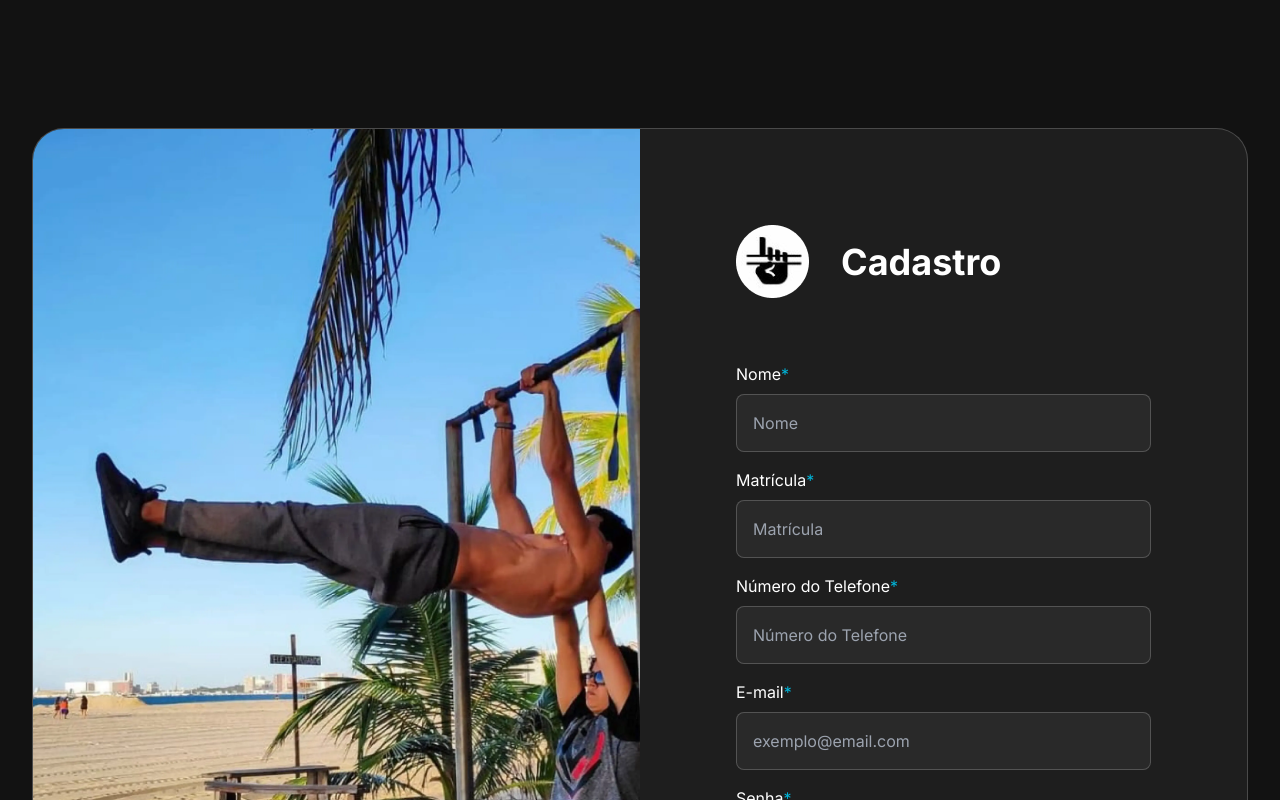
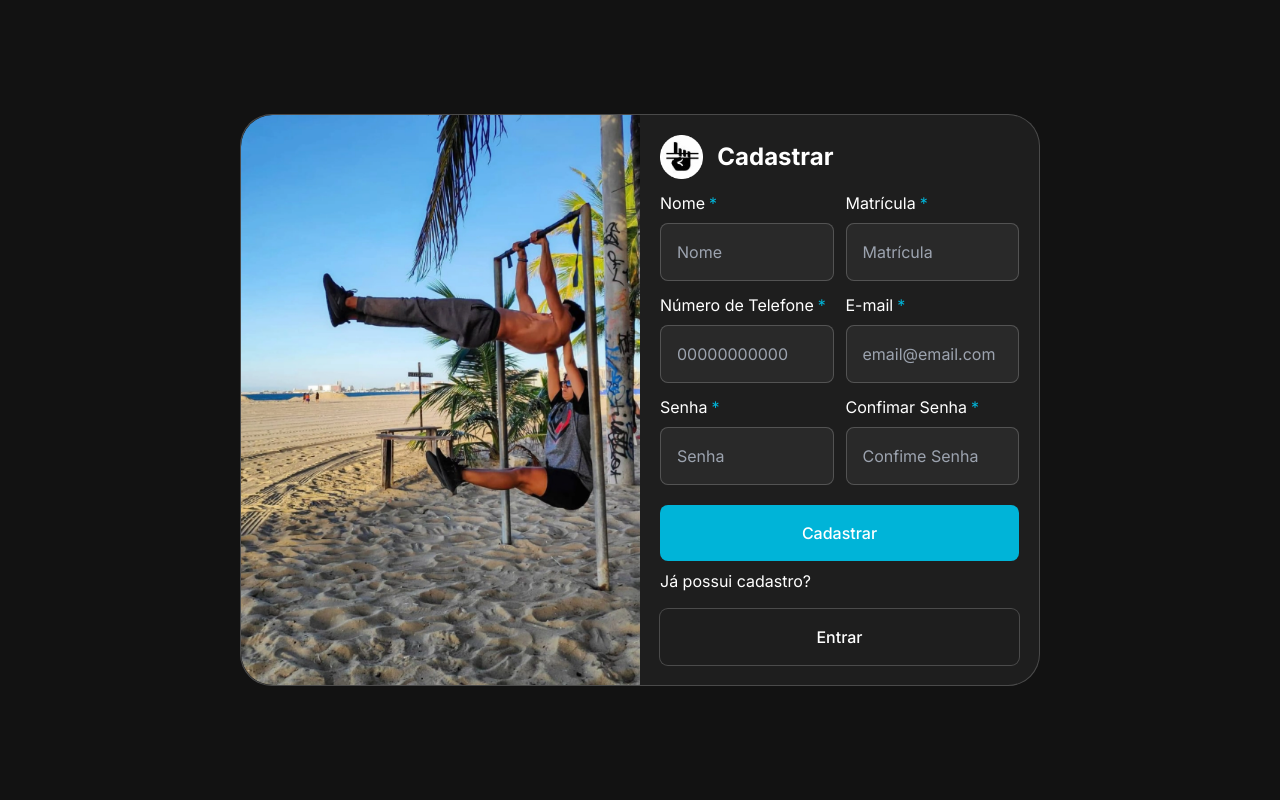
Before and after one commit to Matt-Gary/project-believe-front, a React (Vite) app: page /cadastro in a window 1280 px wide. Shown: the top 800 px of the page. Built offline with nearby package versions, Linux system fonts and the light colour scheme.

Commit message:
feat:styles login form

```diff
--- a/src/index.css
+++ b/src/index.css
@@ -119,3 +119,14 @@ button {
 input.input-error {
   border: 1px solid #ef4444;
 }
+
+input[type="number"]::-webkit-outer-spin-button,
+input[type="number"]::-webkit-inner-spin-button {
+  -webkit-appearance: none;
+  margin: 0;
+}
+
+/* Para Firefox */
+input[type="number"] {
+  -moz-appearance: textfield;
+}
--- a/src/pages/Login/LoginPage.jsx
+++ b/src/pages/Login/LoginPage.jsx
@@ -29,10 +29,10 @@ export function LoginPage() {
 
   return (
     <main className="flex min-h-screen items-center">
-      <div className="card-glass mx-auto grid h-screen w-full grid-cols-1 overflow-hidden md:grid-cols-2 lg:h-auto lg:max-w-[800px] lg:rounded-[2rem]">
-        <div className="hidden md:block">
+      <div className="card-glass mx-auto grid h-screen w-full grid-cols-1 overflow-hidden sm:grid-cols-2 lg:h-auto lg:max-w-[800px] lg:rounded-[2rem]">
+        <div className="hidden sm:block">
           <img
-            className="object-cover md:h-full lg:rounded-bl-[2rem] lg:rounded-tl-[2rem]"
+            className="object-cover sm:h-full lg:rounded-bl-[2rem] lg:rounded-tl-[2rem]"
             src={LoginImage}
             alt="hero"
           />
@@ -42,13 +42,12 @@ export function LoginPage() {
           onSubmit={handleSubmit(onSubmit)}
           className="flex flex-col space-y-4 p-5"
         >
-          <Link
-            className="flex flex-col items-center justify-start gap-6 md:flex-row"
-            to="/"
-          >
-            <img src={LogoSmall} alt="" />
+          <div className="flex flex-col items-center justify-start gap-6 sm:flex-row">
+            <Link to="/">
+              <img src={LogoSmall} alt="" />
+            </Link>
             <h1 className="text-3xl font-bold">Entrar</h1>
-          </Link>
+          </div>
 
           <Input
             id="Usuário"
@@ -56,6 +55,7 @@ export function LoginPage() {
             type="text"
             {...register("user", { required: true })}
             aria-invalid={errors.user ? "true" : "false"}
+            className={errors.user ? "input-error" : ""}
           />
           {errors.user && (
             <span className="text-start text-sm text-red-500">
@@ -69,6 +69,7 @@ export function LoginPage() {
             type="password"
             {...register("password", { required: true })}
             aria-invalid={errors.password ? "true" : "false"}
+            className={errors.password ? "input-error" : ""}
           />
           {errors.password && (
             <span className="text-start text-sm text-red-500">
--- a/src/pages/Login/SignUpPage.jsx
+++ b/src/pages/Login/SignUpPage.jsx
@@ -3,11 +3,13 @@ import { Link } from "react-router-dom";
 import SignUpImage from "../../assets/signup-page-image.webp";
 import LogoSmall from "../../assets/logo-sm.png";
 import api from "../../api"; // Import the Axios instance
+import { Input } from "./ui/Input";
 
 export function SignUpPage() {
   const {
     register,
     handleSubmit,
+    watch,
     formState: { errors },
   } = useForm();
 
@@ -37,150 +39,150 @@ export function SignUpPage() {
   };
 
   return (
-    <main>
-      <section className="flex min-h-screen items-center justify-center pb-32 pt-32">
-        <div className="wrapper card-glass grid grid-cols-2 overflow-hidden rounded-[2rem]">
-          <div className="relative overflow-hidden">
-            <img src={SignUpImage} alt="" className="absolute h-full w-full" />
+    <main className="flex min-h-screen items-center">
+      <div className="card-glass mx-auto grid min-h-screen w-full grid-cols-1 sm:overflow-hidden md:grid-cols-2 lg:h-auto lg:min-h-max lg:max-w-[800px] lg:rounded-[2rem]">
+        <div className="hidden md:block">
+          <img
+            className="object-cover sm:h-full lg:rounded-bl-[2rem] lg:rounded-tl-[2rem]"
+            src={SignUpImage}
+            alt="hero"
+          />
         </div>
-          <div className="p-24">
-            <div className="mb-16 flex items-center gap-8">
+
+        <form
+          onSubmit={handleSubmit(onSubmit)}
+          className="flex flex-col gap-3 p-5 sm:grid sm:grid-cols-2"
+        >
+          <div className="flex flex-col items-center justify-start gap-3.5 sm:flex-row">
+            <Link to="/">
               <img src={LogoSmall} alt="" />
-              <h1 className="text-4xl font-bold">Cadastro</h1>
+            </Link>
+            <h1 className="text-2xl font-bold">Cadastrar</h1>
           </div>
-            <div className="mb-8 flex flex-col gap-4">
-              {/* Username field */}
-              <div className="flex flex-col">
-                <label htmlFor="signUpName" className="mb-2 flex">
-                  Nome<span className="text-accent">*</span>
-                </label>
-                <input
+
+          <div />
+
+          <div>
+            <Input
+              id="Nome"
+              mandatory
+              placeholder="Nome"
               type="text"
-                  id="signUpName"
-                  placeholder="Nome"
-                  className={`card-glass rounded-lg p-4 focus:border focus:border-accent ${errors?.name ? "input-error" : ""}`}
               {...register("name", { required: true })}
+              aria-invalid={errors.name ? "true" : "false"}
+              className={errors.name ? "input-error p-3" : "p-3"}
             />
-                {errors?.name && (
-                  <span className="pt-3 text-sm text-red-500">
+            {errors.name && (
+              <span className="text-start text-xs text-red-500">
                 Este campo é obrigatório.
               </span>
             )}
           </div>
 
-              {/* Matrícula field */}
-              <div className="flex flex-col">
-                <label htmlFor="signUpId" className="mb-2 flex">
-                  Matrícula<span className="text-accent">*</span>
-                </label>
-                <input
-                  type="text"
-                  id="signUpId"
+          <div>
+            <Input
+              id="Matrícula"
+              mandatory
               placeholder="Matrícula"
-                  className={`card-glass rounded-lg p-4 focus:border focus:border-accent ${errors?.matricula ? "input-error" : ""}`}
+              type="number"
               {...register("matricula", { required: true })}
+              aria-invalid={errors.matricula ? "true" : "false"}
+              className={errors.matricula ? "input-error p-3" : "p-3"}
             />
-                {errors?.matricula && (
-                  <span className="pt-3 text-sm text-red-500">
+            {errors.matricula && (
+              <span className="text-start text-xs text-red-500">
                 Este campo é obrigatório.
               </span>
             )}
           </div>
 
-              {/* Phone Number field */}
-              <div className="flex flex-col">
-                <label htmlFor="signUpPhone" className="mb-2 flex">
-                  Número do Telefone<span className="text-accent">*</span>
-                </label>
-                <input
-                  type="text"
-                  id="signUpPhone"
-                  placeholder="Número do Telefone"
-                  className={`card-glass rounded-lg p-4 focus:border focus:border-accent ${errors?.phone ? "input-error" : ""}`}
+          <div>
+            <Input
+              id="Número de Telefone"
+              mandatory
+              placeholder="00000000000"
+              type="number"
               {...register("phone", { required: true })}
+              aria-invalid={errors.phone ? "true" : "false"}
+              className={errors.phone ? "input-error p-3" : "p-3"}
             />
-                {errors?.phone && (
-                  <span className="pt-3 text-sm text-red-500">
+
+            {errors.phone && (
+              <span className="text-start text-xs text-red-500">
                 Este campo é obrigatório.
               </span>
             )}
           </div>
 
-              {/* Email field */}
-              <div className="flex flex-col">
-                <label htmlFor="signUpEmail" className="mb-2 flex">
-                  E-mail<span className="text-accent">*</span>
-                </label>
-                <input
+          <div>
+            <Input
+              id="E-mail"
+              mandatory
+              placeholder="email@email.com"
               type="email"
-                  id="signUpEmail"
-                  placeholder="exemplo@email.com"
-                  className={`card-glass rounded-lg p-4 focus:border focus:border-accent ${errors?.email ? "input-error" : ""}`}
               {...register("email", { required: true })}
+              aria-invalid={errors.email ? "true" : "false"}
+              className={errors.email ? "input-error p-3" : "p-3"}
             />
-                {errors?.email && (
-                  <span className="pt-3 text-sm text-red-500">
+
+            {errors.email && (
+              <span className="text-start text-xs text-red-500">
+                Este campo é obrigatório.
+              </span>
+            )}
+          </div>
+          <div>
+            <Input
+              id="Senha"
+              mandatory
+              placeholder="Senha"
+              type="password"
+              {...register("password", { required: true })}
+              aria-invalid={errors.password ? "true" : "false"}
+              className={errors.password ? "input-error p-3" : "p-3"}
+            />
+
+            {errors.password && (
+              <span className="text-start text-xs text-red-500">
                 Este campo é obrigatório.
               </span>
             )}
           </div>
 
-              {/* Password field */}
-              <div className="flex flex-col">
-                <label htmlFor="signUpPassword" className="mb-2 flex">
-                  Senha<span className="text-accent">*</span>
-                </label>
-                <input
+          <div>
+            <Input
+              id="Confimar Senha"
+              mandatory
+              placeholder="Confime Senha"
               type="password"
-                  id="signUpPassword"
-                  placeholder="Senha"
-                  className={`card-glass rounded-lg p-4 focus:border focus:border-accent ${errors?.password ? "input-error" : ""}`}
-                  {...register("password", { required: true, minLength: 8 })}
+              {...register("confirmPassword", {
+                required: true,
+                validate: (value) =>
+                  value === watch("password") || "As senhas não coincidem",
+              })}
+              aria-invalid={errors.confirmPassword ? "true" : "false"}
+              className={errors.confirmPassword ? "input-error p-3" : "p-3"}
             />
-                {errors?.password && errors.password.type === "minLength" && (
-                  <span className="pt-3 text-sm text-red-500">
-                    A senha deve conter no mínimo 8 caracteres.
+            {errors.confirmPassword && (
+              <span className="text-start text-xs text-red-500">
+                {errors.confirmPassword.message}
               </span>
             )}
           </div>
 
-              {/* Confirm Password field */}
-              <div className="flex flex-col">
-                <label htmlFor="signUpConfirmPassword" className="mb-2 flex">
-                  Confirmar Senha<span className="text-accent">*</span>
-                </label>
-                <input
-                  type="password"
-                  id="signUpConfirmPassword"
-                  placeholder="Confirmar Senha"
-                  className={`card-glass rounded-lg p-4 focus:border focus:border-accent ${errors?.confirmPassword ? "input-error" : ""}`}
-                  {...register("confirmPassword", {
-                    required: true,
-                    minLength: 8,
-                  })}
-                />
-                {errors?.confirmPassword &&
-                  errors.confirmPassword.type === "minLength" && (
-                    <span className="pt-3 text-sm text-red-500">
-                      A senha deve conter no mínimo 8 caracteres.
-                    </span>
-                  )}
-              </div>
-
-              <button
-                onClick={() => handleSubmit(onSubmit)()}
-                className="button mt-4 w-full"
-              >
+          <div className="col-span-2">
+            <button type="submit" className="button mt-2 w-full">
               Cadastrar
             </button>
-            </div>
-            <div className="mb-4">Já possui cadastro?</div>
-            <Link to="/login" className="button-ghost w-full">
+            <div className="my-2">Já possui cadastro?</div>
+            <Link to="/login" className="button-ghost mt-4 w-full">
               Entrar
             </Link>
           </div>
+        </form>
       </div>
-      </section>
     </main>
   );
 }
+
+// realzizar validacao de email se existe no bd e realizar correcao ao enviar os dados pro backend
--- a/src/pages/Login/ui/Input.jsx
+++ b/src/pages/Login/ui/Input.jsx
@@ -1,13 +1,16 @@
 import React from "react";
 
 export const Input = React.forwardRef(
-  ({ id, placeholder, type = "text", ...props }, ref) => {
+  ({ id, placeholder, type = "text", mandatory, className, ...props }, ref) => {
     return (
       <div className="flex flex-col gap-2">
-        <label htmlFor={id}>{id}</label>
+        <label className="flex gap-1" htmlFor={id}>
+          {id}
+          <span className="text-accent">{mandatory ? "*" : ""}</span>
+        </label>
         <input
           ref={ref}
-          className="card-glass rounded-lg p-4 focus:border focus:border-accent"
+          className={`card-glass rounded-lg p-4 focus:border focus:border-accent ${className}`}
           type={type}
           id={id}
           placeholder={placeholder}
@@ -17,3 +20,17 @@ export const Input = React.forwardRef(
     );
   },
 );
+
+{
+  /* <button
+onClick={() => handleSubmit(onSubmit)()}
+className="button mt-4 w-full"
+>
+Cadastrar
+</button>
+
+<div className="mb-4">Já possui cadastro?</div>
+<Link to="/login" className="button-ghost w-full">
+Entrar
+</Link> */
+}
```
Lines whose indentation alone changed are shown as unchanged.
